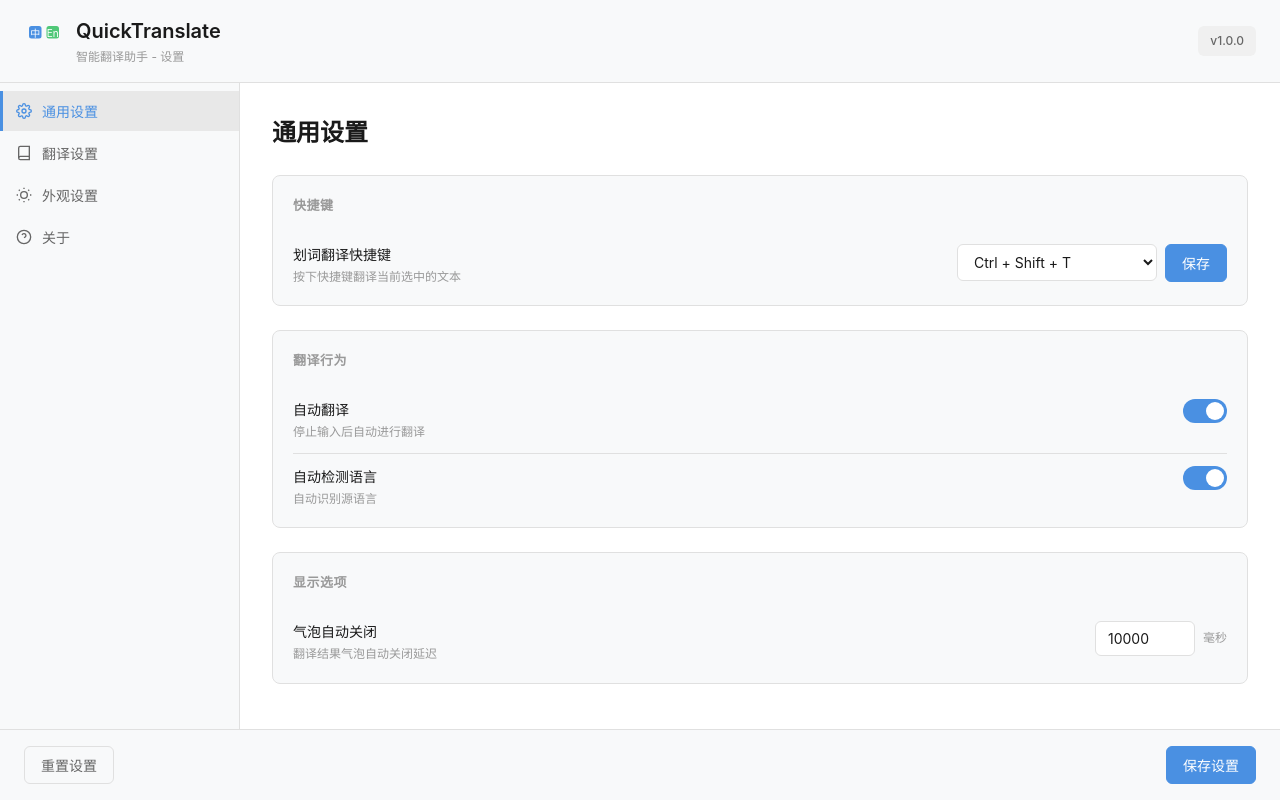
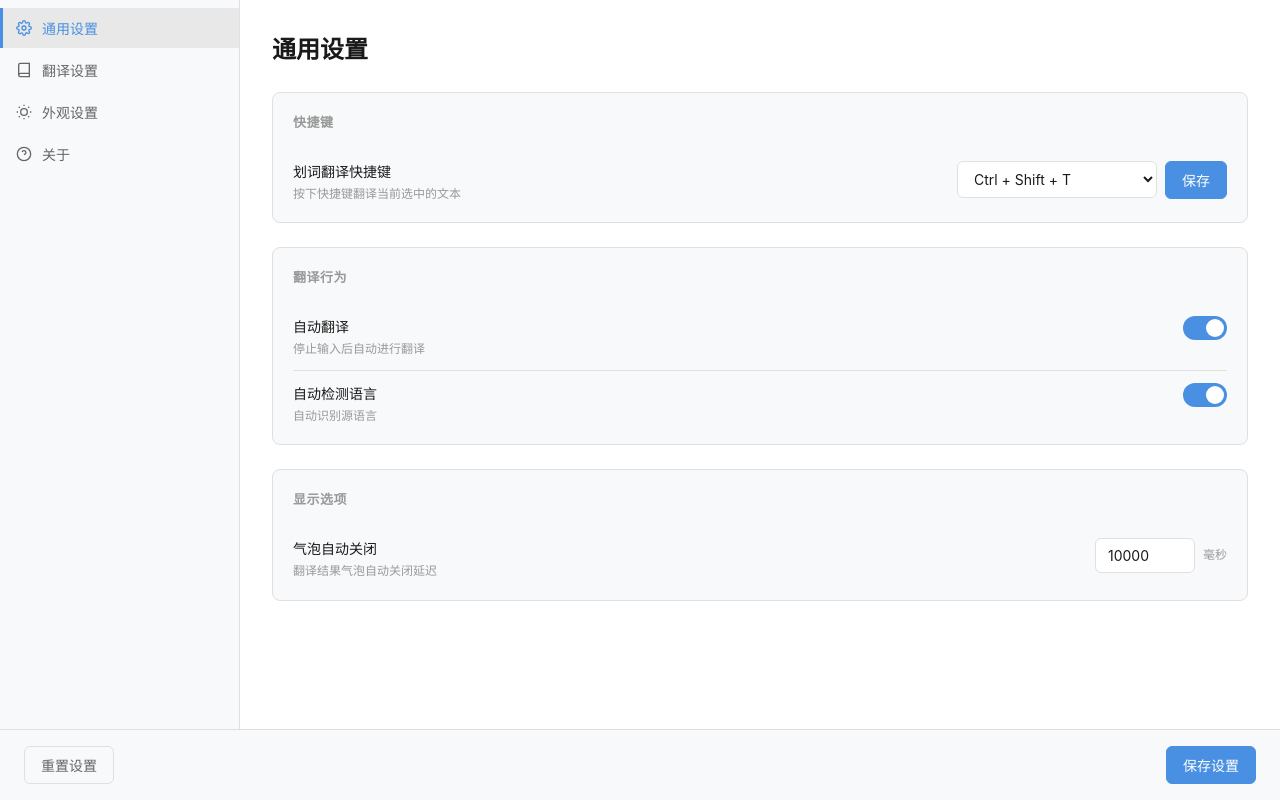
Before and after one commit to ifindv/chrome-translate-plugin, a browser extension: page options/options.html in a window 1280 px wide. Drawn offline with Linux system fonts and the light colour scheme.

Commit message:
refactor: drop header area in options

```diff
--- a/options/options.html
+++ b/options/options.html
@@ -8,23 +8,6 @@
 </head>
 <body>
   <div class="qt-options">
-    <!-- 头部区域 -->
-    <header class="qt-header">
-      <div class="qt-logo">
-        <svg width="40" height="40" viewBox="0 0 32 32">
-          <rect x="4" y="4" width="10" height="10" rx="2" fill="#4A90E2"/>
-          <rect x="18" y="4" width="10" height="10" rx="2" fill="#50C878"/>
-          <text x="9" y="13" font-size="8" fill="white" text-anchor="middle">中</text>
-          <text x="23" y="13" font-size="8" fill="white" text-anchor="middle">En</text>
-        </svg>
-        <div>
-          <h1 class="qt-title">QuickTranslate</h1>
-          <p class="qt-subtitle">智能翻译助手 - 设置</p>
-        </div>
-      </div>
-      <div class="qt-version-badge">v1.0.0</div>
-    </header>
-
     <!-- 主容器 -->
     <main class="qt-main">
       <!-- 左侧侧边栏 -->
```
